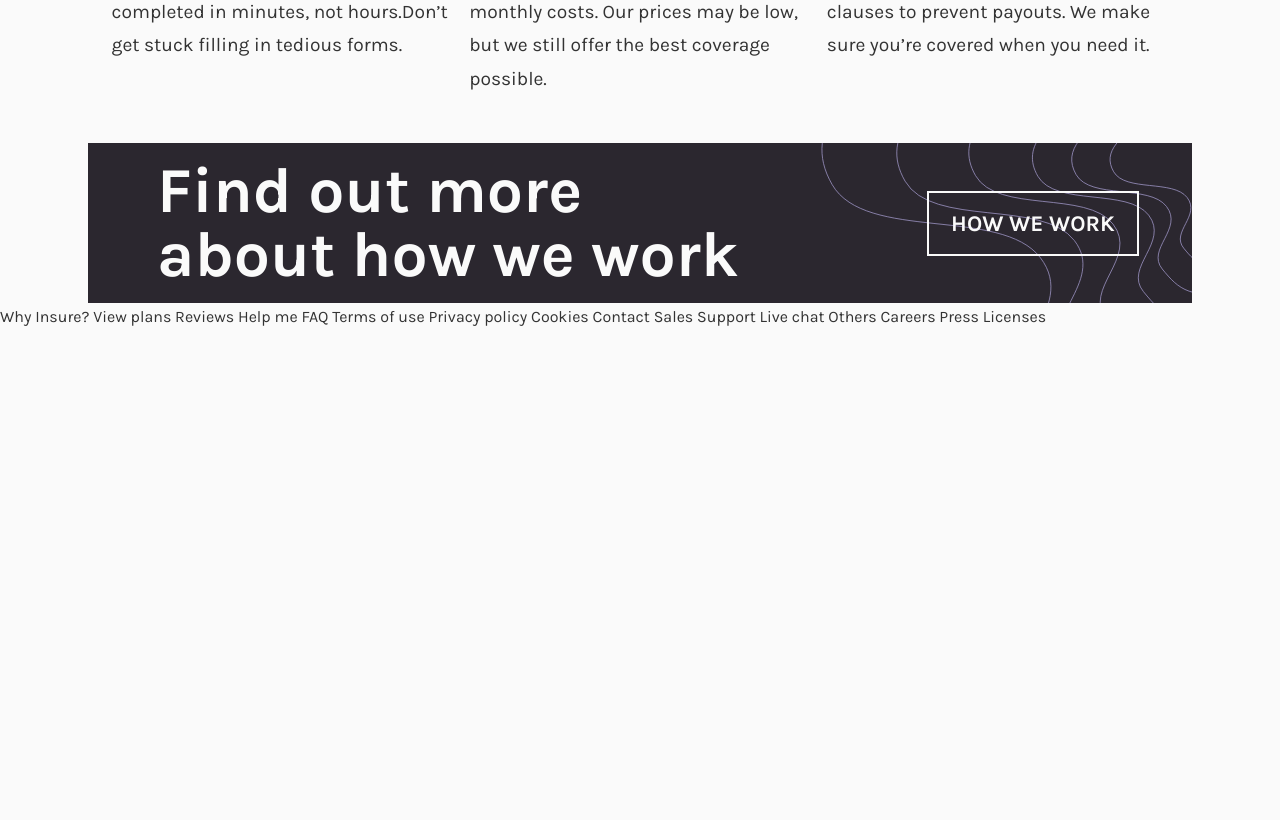
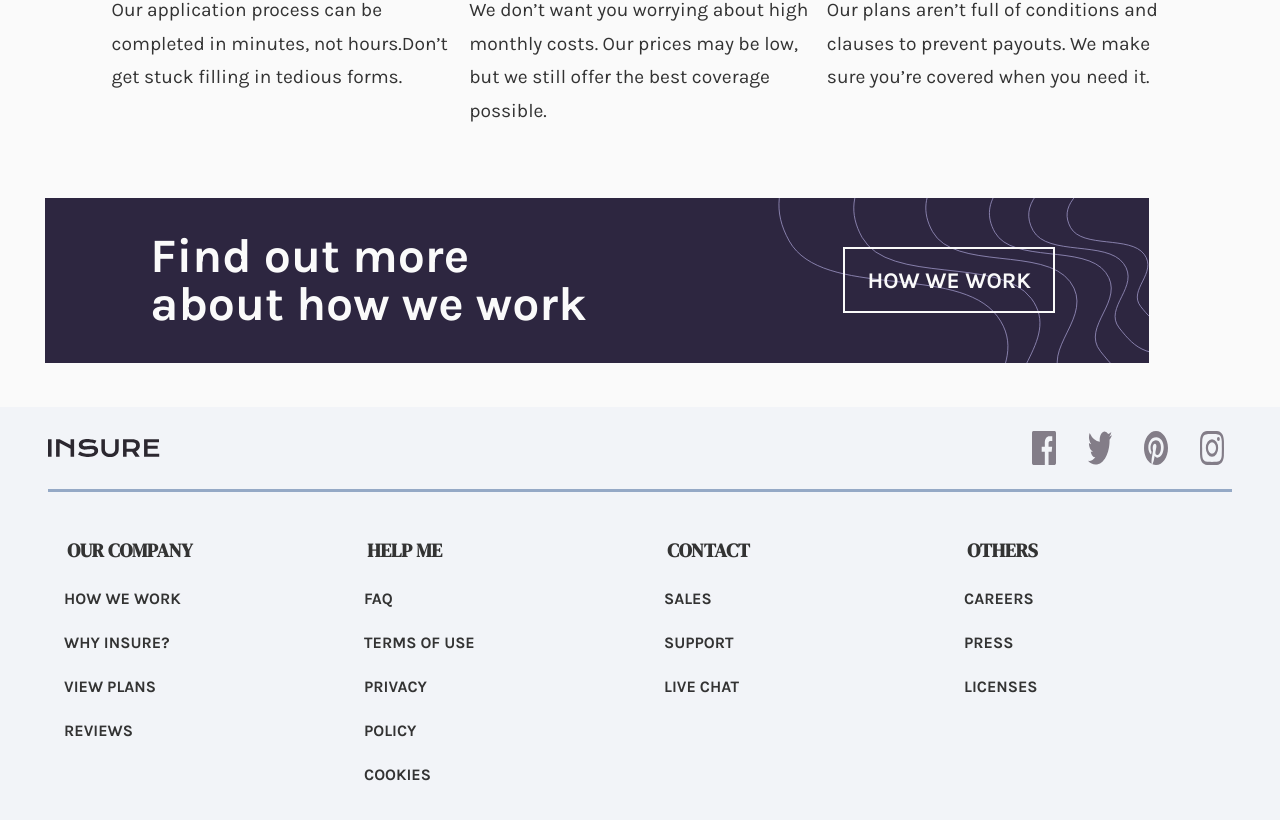
Before and after one commit to Fasunle/insure-landing-page, a React (Vite) app: page / in a window 1280 px wide. Shown: the part 1096-1916 px from the top of the page. Before the commit the page ends 1427 px from the top, so only its background shows below. Built offline with nearby package versions, Linux system fonts and the light colour scheme.

Commit message:
feat: footer component

```diff
--- a/src/App.tsx
+++ b/src/App.tsx
@@ -10,6 +10,11 @@ import bgPatternHowWeWorkMobile from './assets/bg-pattern-how-we-work-mobile.svg
 import snappyProcessIcon from './assets/icon-snappy-process.svg';
 import affordableIcon from './assets/icon-affordable-prices.svg';
 import peopleFirstIcon from './assets/icon-people-first.svg';
+import logo from './assets/logo.svg';
+import facebookIcon from './assets/icon-facebook.svg';
+import twitterIcon from './assets/icon-twitter.svg';
+import instagramIcon from './assets/icon-instagram.svg';
+import pinterestIcon from './assets/icon-pinterest.svg';
 
 function App() {
   return (
@@ -116,8 +121,61 @@ function App() {
           <img src={bgPatternHowWeWorkMobile} alt='' />
         </picture>
       </section>
-      Why Insure? View plans Reviews Help me FAQ Terms of use Privacy policy
-      Cookies Contact Sales Support Live chat Others Careers Press Licenses
+
+      <footer className='footer'>
+        <div className='footer--header'>
+          <div className='imageContainer'>
+            <img className='icon' src={logo} alt='insure logo' />
+          </div>
+          <div className='socials'>
+            <img src={facebookIcon} alt='' className='icon' />
+            <img src={twitterIcon} alt='' className='icon' />
+            <img src={pinterestIcon} alt='' className='icon' />
+            <img src={instagramIcon} alt='' className='icon' />
+          </div>
+        </div>
+
+        <div className='information'>
+          <div className='our-company'>
+            <a href='#/' className='title'>
+              Our Company
+            </a>
+            <a href='#/'>How we work</a>
+            <a href='#/'>Why Insure?</a>
+            <a href='#/'>View plans</a>
+            <a href='#/'>Reviews</a>
+          </div>
+
+          <div className='help-me'>
+            <a href='#/' className='title'>
+              Help me
+            </a>
+            <a href='#/'>FAQ</a>
+            <a href='#/'>Terms of use</a>
+            <a href='#/'>Privacy</a>
+            <a href='#/'>policy</a>
+            <a href='#/'>Cookies</a>
+          </div>
+
+          <div className='contact'>
+            <a href='#/' className='title'>
+              Contact
+            </a>
+            <a href='#/'>Sales</a>
+            <a href='#/'>Support</a>
+            <a href='#/'>Live chat</a>
+          </div>
+
+          <div className='others'>
+            <a href='#/' className='title'>
+              Others
+            </a>
+            <a href='#/'>Careers</a>
+            <a href='#/'>Press</a>
+            <a href='#/'>Licenses</a>
+          </div>
+        </div>
+      </footer>
     </div>
   );
 }
--- a/src/styles/abstracts/_variables.scss
+++ b/src/styles/abstracts/_variables.scss
@@ -1,7 +1,8 @@
 // colors
 $primary-clr: #fafafa;
 $secondary-clr: #95a9c6;
-$accent-clr: #2b272f;
+$accent-clr: #2d2640;
+$footer-clr: lighten(#95a9c6, 28%);
 $text-clr: #333;
 
 // breakpoints
--- a/src/styles/layout/_footer.scss
+++ b/src/styles/layout/_footer.scss
@@ -0,0 +1,87 @@
+@use '../abstracts/variables' as *;
+@use '../abstracts/mixins' as *;
+
+.socials {
+  display: flex;
+  gap: 1rem;
+  margin: auto;
+  max-width: fit-content;
+
+  .icon {
+    aspect-ratio: 1;
+    width: 2.5em;
+  }
+}
+
+.imageContainer {
+  max-width: 15rem;
+  padding: 1em 0;
+  margin: auto;
+}
+
+.footer {
+  margin-top: 2em;
+  padding-bottom: 2em;
+  background-color: $footer-clr;
+}
+
+.footer--header {
+  padding: 1em 0;
+  margin-inline: 2em;
+  border-bottom: 3px solid $secondary-clr;
+
+  @include tablet-up {
+    display: flex;
+    justify-content: space-between;
+    margin-inline: 3em;
+
+    > * {
+      margin: 0;
+    }
+
+    .socials .icon {
+      width: 2.5rem;
+      aspect-ratio: 1;
+      padding: 0.5em;
+    }
+  }
+}
+
+.footer .information {
+  display: flex;
+  flex-direction: column;
+  align-items: center;
+  gap: 1rem;
+  padding-top: 2em;
+
+  a {
+    display: block;
+    text-decoration: none;
+    text-transform: uppercase;
+    font-weight: 600;
+    text-align: center;
+    padding: 0.5em 1em;
+
+    color: $text-clr;
+  }
+
+  .title {
+    font-weight: 700;
+    font-family: 'DM Serif Display';
+    font-size: 1.2rem;
+  }
+
+  @include tablet-up {
+    flex-direction: row;
+    margin-inline: 3rem;
+    align-items: flex-start;
+
+    a {
+      text-align: left;
+      padding-left: 1em;
+    }
+    div {
+      flex: 1;
+    }
+  }
+}
--- a/src/styles/pages/_home.scss
+++ b/src/styles/pages/_home.scss
@@ -212,20 +212,20 @@
   justify-content: space-around;
   flex-direction: column;
   gap: 2rem;
-  align-items: stretch;
+  align-items: center;
   color: $primary-clr;
   font-size: 1.4rem;
 
   position: relative;
 
-  margin-inline: auto;
+  margin-inline: 1em;
   max-width: clamp(55rem, 65rem + 5vw, 70rem + 5vw);
   height: max-content;
 
   h1 {
-    max-width: 15ch;
+    max-width: 17ch;
     line-height: 1;
-    font-size: 4rem;
+    font-size: 3rem;
     font-weight: 700;
     margin: 0;
     padding: 0.25em;
@@ -235,12 +235,21 @@
   .btn--how-we-work {
     color: $primary-clr;
     border-width: 2px;
-    margin-bottom: 3em;
+    margin-bottom: 2em;
     align-self: center;
   }
 
   @include tablet-up {
+    padding-top: 2em;
+
+    .btn--how-we-work {
+      margin-bottom: 1em;
+    }
+  }
+
+  @include desktop {
     flex-direction: row;
+    margin: 0 2em 3em;
 
     h1 {
       text-align: left;
```
